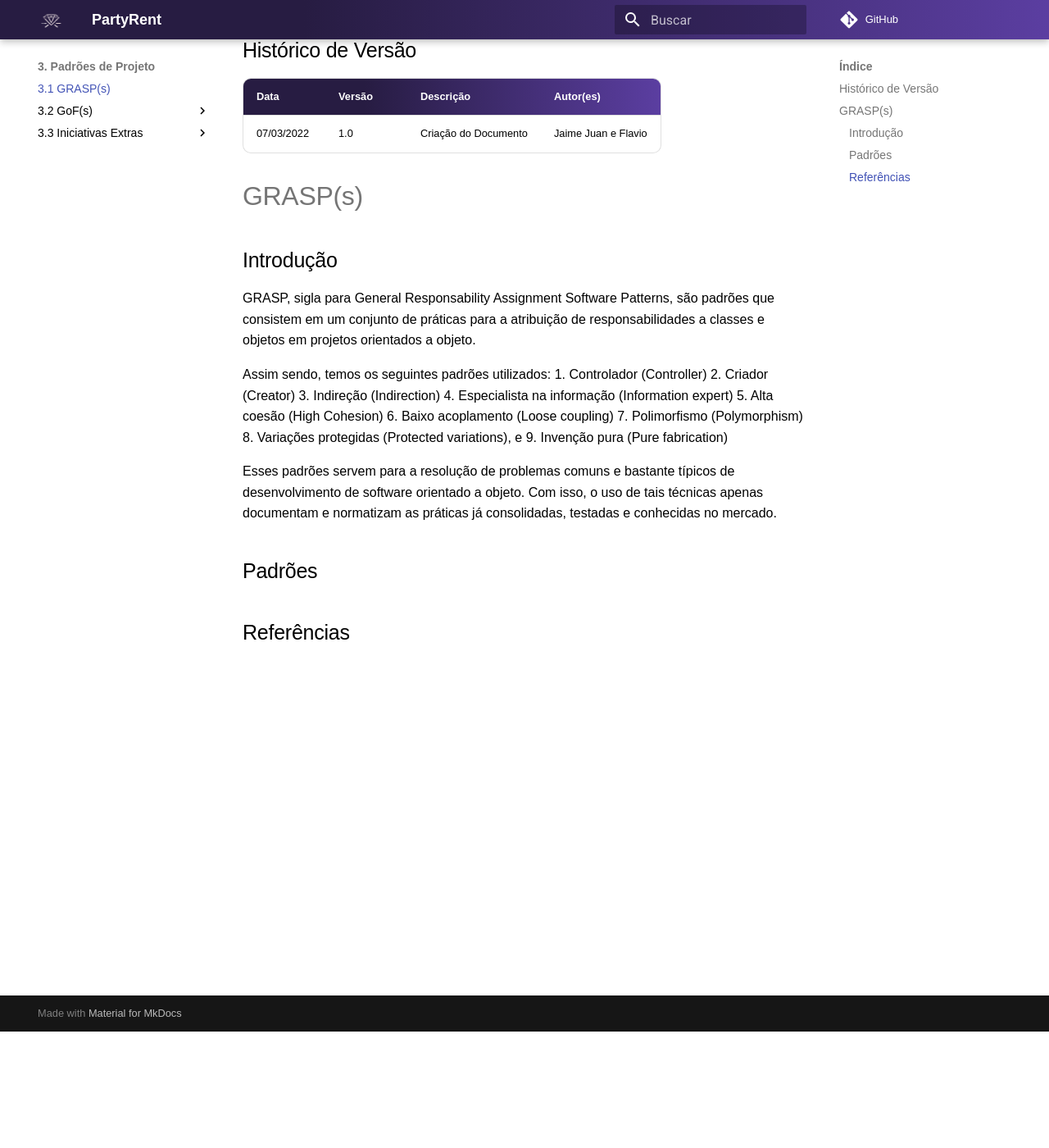
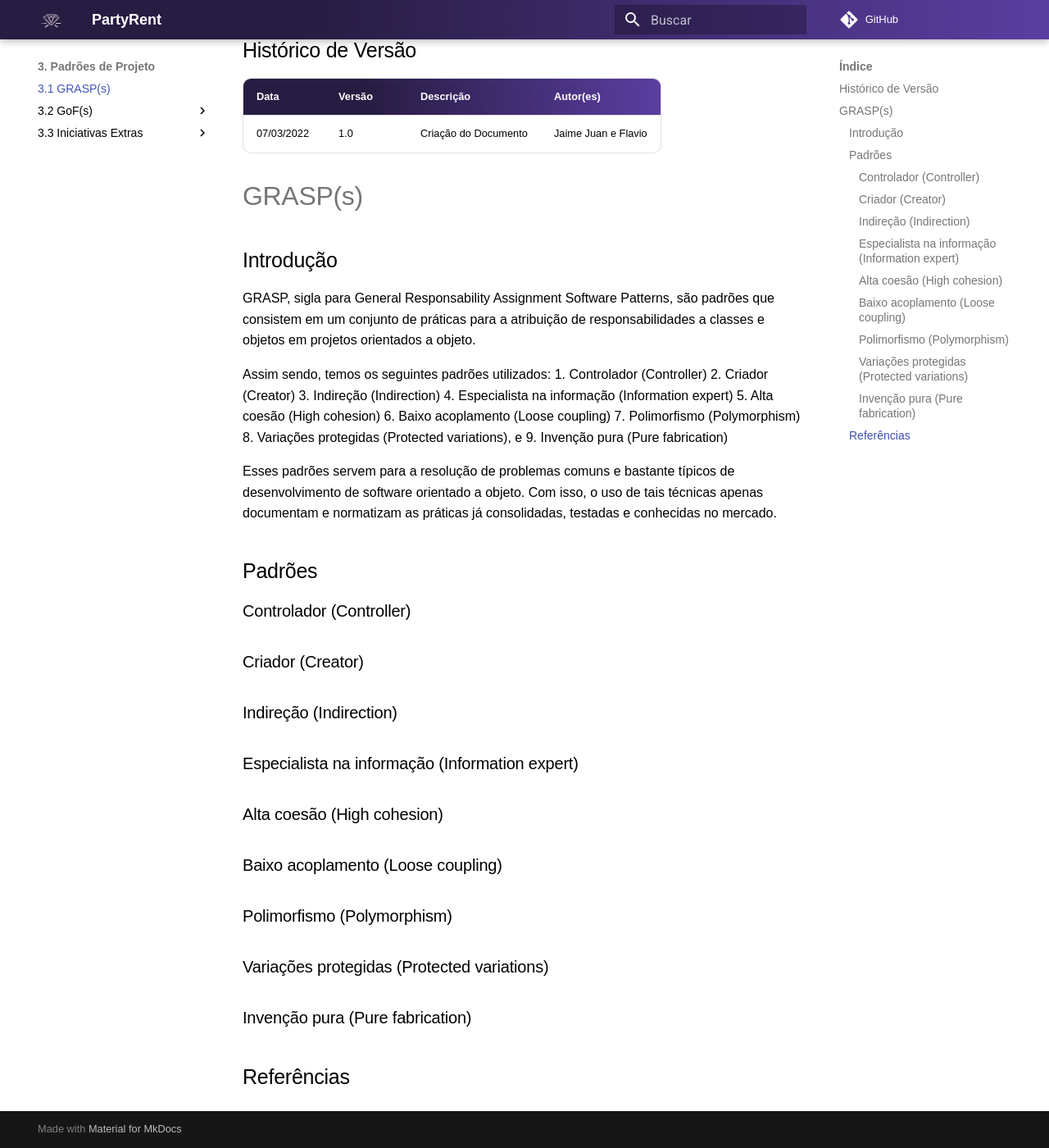
Before and after one commit to UnBArqDsw2021-2/2021.2_G7_-AluguelKitsFesta, an MkDocs documentation site: the page built from docs/padrao/grasp.md, in a window 1280 px wide and 1400 px high, scrolled down 142 px. Shown: the whole window at 82% size. Built offline with MkDocs 1.6.1 and Material for MkDocs 9.7.7, drawn with Linux system fonts in a browser that asks for light colours; comment, search, counter and statistics services are not loaded.

Commit message:
update grasp.md

```diff
--- a/docs/padrao/grasp.md
+++ b/docs/padrao/grasp.md
@@ -15,7 +15,7 @@ Assim sendo, temos os seguintes padrões utilizados:
 2. Criador (Creator)
 3. Indireção (Indirection)
 4. Especialista na informação (Information expert)
-5. Alta coesão (High Cohesion)
+5. Alta coesão (High cohesion)
 6. Baixo acoplamento (Loose coupling)
 7. Polimorfismo (Polymorphism)
 8. Variações protegidas (Protected variations), e
@@ -24,8 +24,16 @@ Assim sendo, temos os seguintes padrões utilizados:
 Esses padrões servem para a resolução de problemas comuns e bastante típicos de desenvolvimento de software orientado a objeto. Com isso, o uso de tais técnicas apenas documentam e normatizam as práticas já consolidadas, testadas e conhecidas no mercado.
 
 ## Padrões
+### Controlador (Controller)
 
-
+### Criador (Creator)
+### Indireção (Indirection)
+### Especialista na informação (Information expert)
+### Alta coesão (High cohesion)
+### Baixo acoplamento (Loose coupling)
+### Polimorfismo (Polymorphism)
+### Variações protegidas (Protected variations)
+### Invenção pura (Pure fabrication)
 ## Referências
 
 >
```
